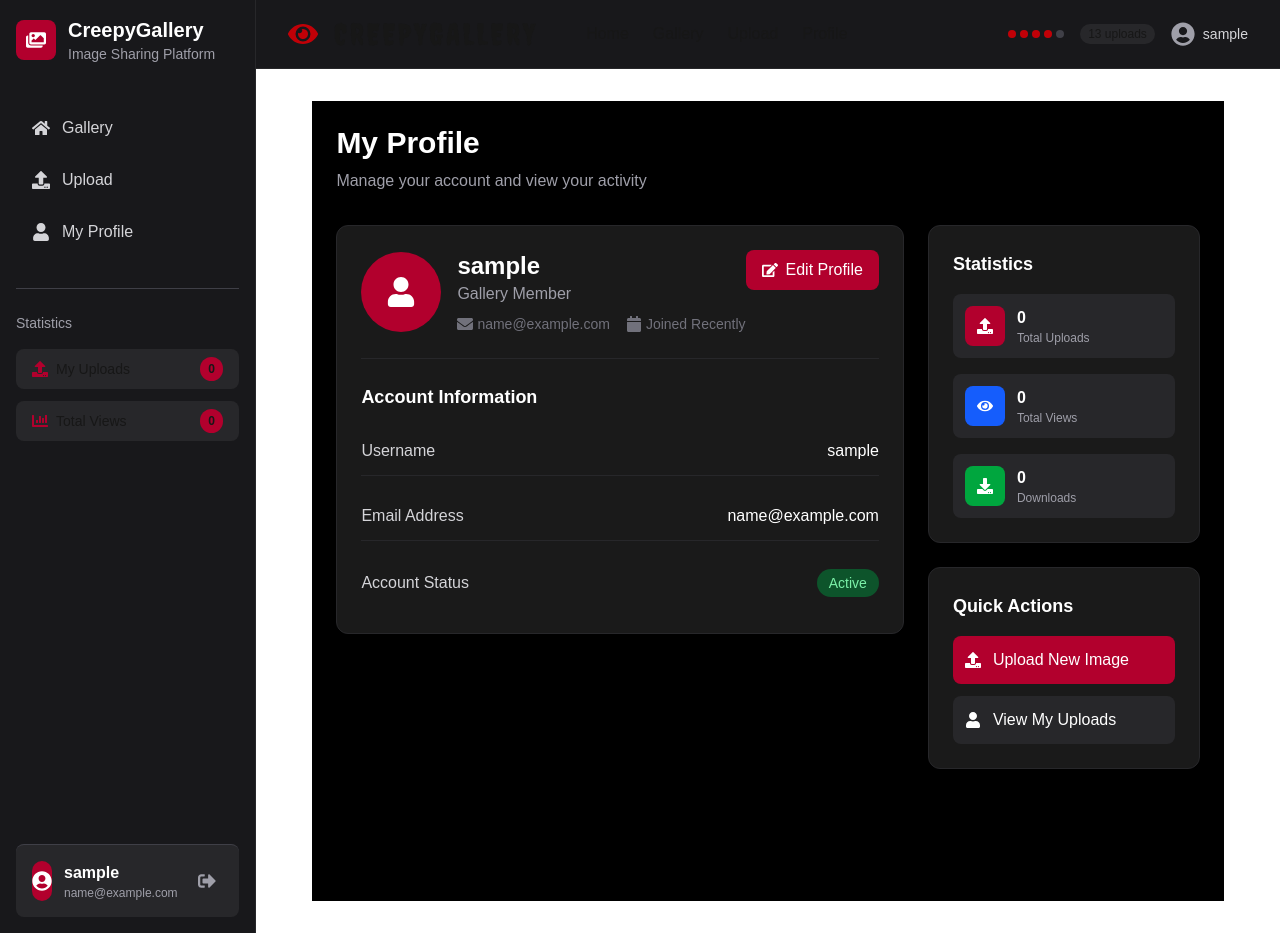
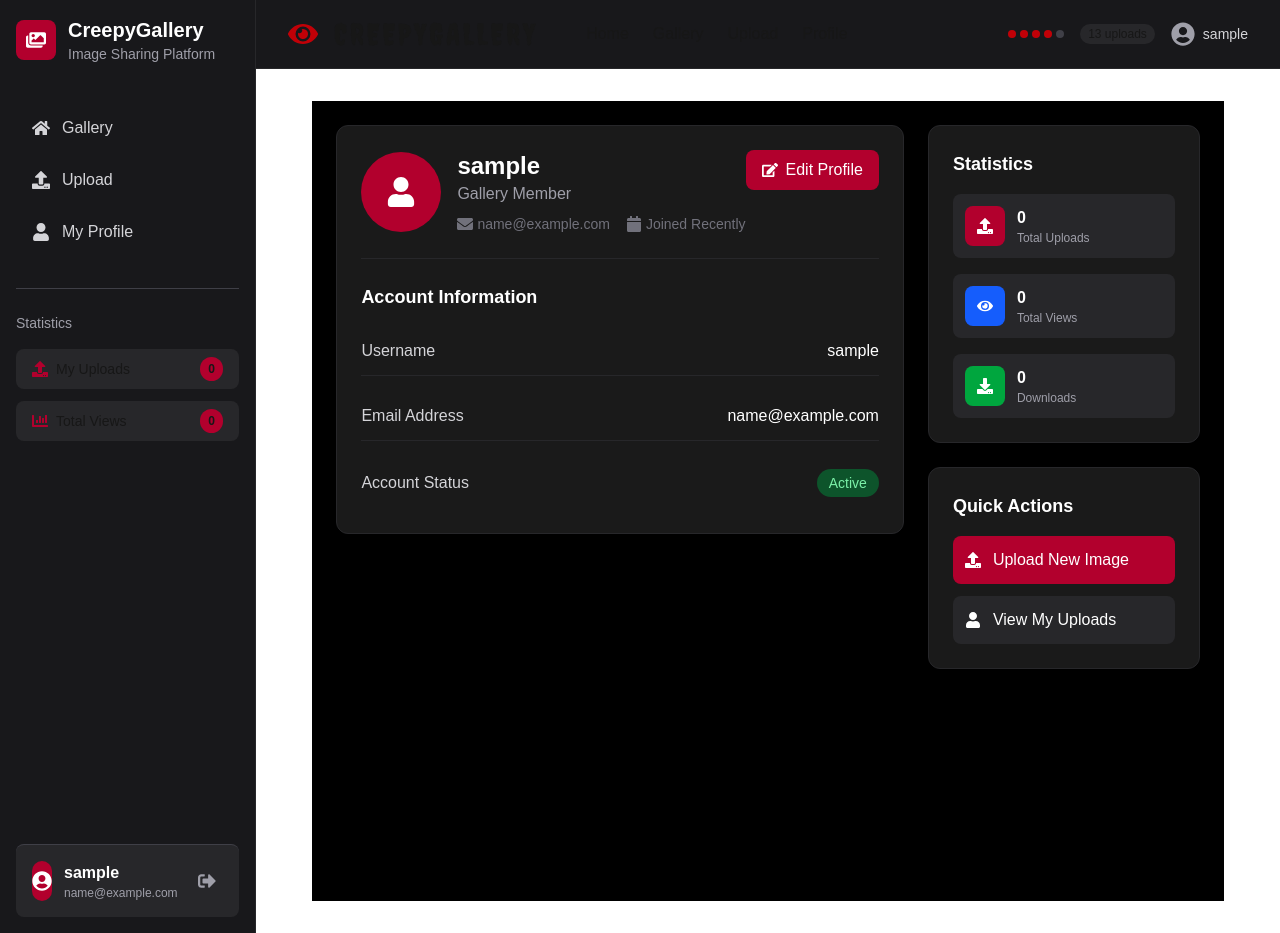
Before and after one commit to mdcartel/creepygallery, a Next.js app: page /profile in a window 1280 px wide. Built offline with nearby package versions, Linux system fonts and the light colour scheme; sample sign-in values are in the browser's storage.

Commit message:
otherchanges

```diff
--- a/app/profile/page.tsx
+++ b/app/profile/page.tsx
@@ -36,12 +36,6 @@ export default function ProfilePage() {
       <MainContent>
         <div className="bg-black text-[#F8F8FF] min-h-screen p-6">
           <div className="max-w-4xl mx-auto">
-            {/* Header */}
-            <div className="mb-8">
-              <h1 className="text-3xl font-bold text-white mb-2">My Profile</h1>
-              <p className="text-zinc-400">Manage your account and view your activity</p>
-            </div>
-
             <div className="grid grid-cols-1 lg:grid-cols-3 gap-6">
               {/* Profile Info */}
               <div className="lg:col-span-2">
--- a/app/upload/page.tsx
+++ b/app/upload/page.tsx
@@ -161,8 +161,6 @@ export default function UploadPage() {
     <ProtectedRoute>
       <MainContent>
         <div className="bg-black text-[#F8F8FF] flex flex-col items-center justify-center min-h-screen">
-          <h1 className="text-4xl font-creepy mb-4">Upload Portal</h1>
-          <p className="text-lg opacity-70 mb-6">Summon your most cursed images here...</p>
           <form className="flex flex-col gap-4 w-full max-w-md" onSubmit={handleSubmit}>
             <div className="flex flex-col gap-2">
               <label className="text-sm text-zinc-300">Select Image</label>
```
